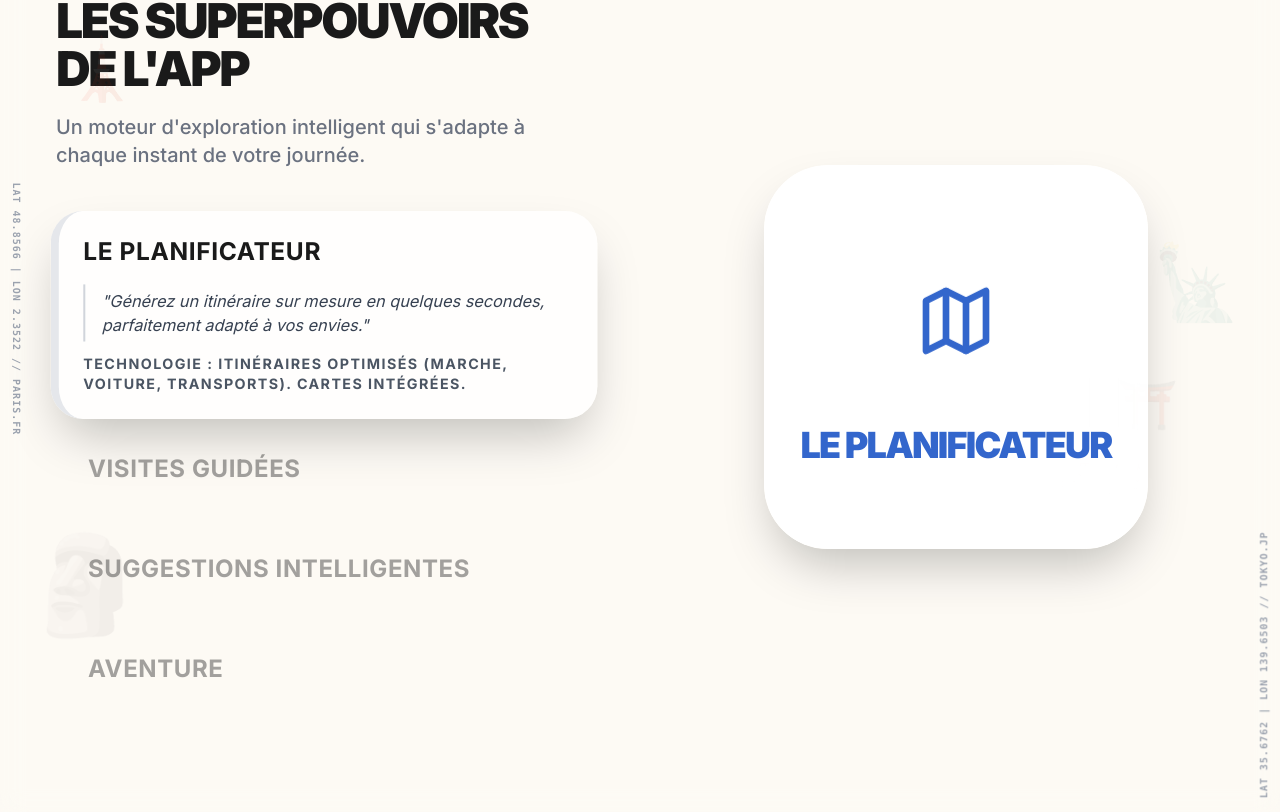
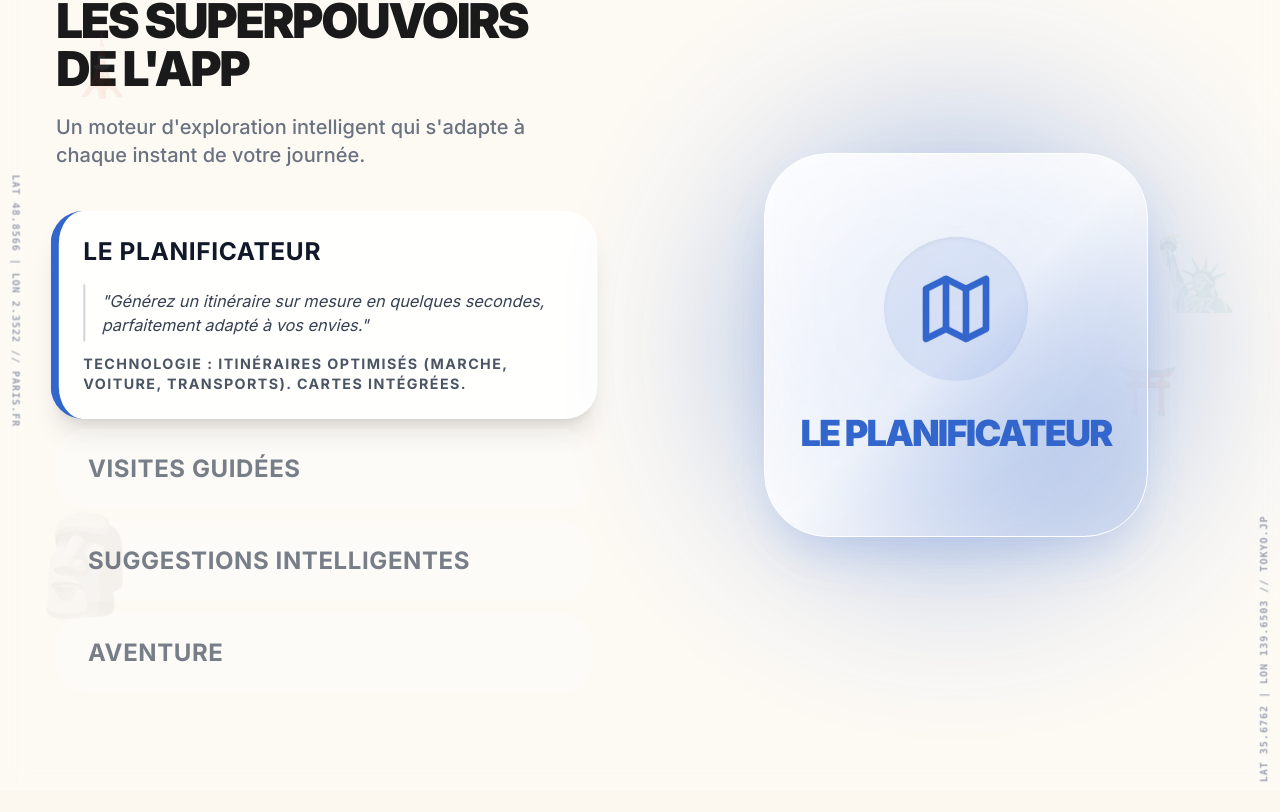
Before and after one commit to Redachk2001/Itinerarlyweb, a React (Vite) app: page / in a window 1280 px wide. Shown: the part 1088-1900 px from the top of the page. Built offline with nearby package versions, Linux system fonts and the light colour scheme.

Commit message:
Enhance interactive UI feedback and fix dynamic tailwind colors

```diff
--- a/src/App.jsx
+++ b/src/App.jsx
@@ -282,10 +282,13 @@ const InteractiveFeatures = ({ t }) => {
           {t.features.modes.map((f, idx) => {
             const isActive = idx === activeIdx;
             return (
-              <div key={f.id} onClick={() => setActiveIdx(idx)} className={`cursor-pointer transition-all duration-500 rounded-[2rem] p-6 border-l-8 ${isActive ? `border-${colorMap[idx]} bg-white/80 shadow-2xl scale-[1.02]` : 'border-transparent opacity-40 grayscale hover:opacity-100 hover:grayscale-0'}`}>
-                <h3 className="text-2xl font-bold mb-2 uppercase tracking-wide">{f.title}</h3>
+              <div key={f.id} onClick={() => setActiveIdx(idx)} className={`cursor-pointer transition-all duration-500 rounded-[2rem] p-6 border-l-8 group relative overflow-hidden ${isActive ? `border-${colorMap[idx]} bg-white/90 shadow-xl scale-[1.02]` : `border-transparent bg-white/30 hover:bg-white/60 hover:border-${colorMap[idx]}/40 hover:shadow-md opacity-75 hover:opacity-100`}`}>
+                <div className="flex items-center justify-between relative z-10">
+                  <h3 className={`text-2xl font-bold uppercase tracking-wide transition-colors ${isActive ? 'text-gray-900' : 'text-gray-600 group-hover:text-gray-900'}`}>{f.title}</h3>
+                  {!isActive && <div className={`w-8 h-8 rounded-full flex items-center justify-center bg-${colorMap[idx]}/10 text-${colorMap[idx]} opacity-0 group-hover:opacity-100 transition-all transform translate-x-4 group-hover:translate-x-0 font-black`}>→</div>}
+                </div>
                 {isActive && (
-                  <div className="space-y-3 mt-4">
+                  <div className="space-y-3 mt-4 relative z-10">
                     <p className="text-gray-700 italic border-l-2 border-gray-300 pl-4 py-1">{f.userView}</p>
                     <p className="text-sm text-gray-600 font-bold uppercase tracking-widest">{t.features.capLabel} {f.capabilities}</p>
                   </div>
@@ -296,8 +299,8 @@ const InteractiveFeatures = ({ t }) => {
         </div>
         <div className="w-full lg:w-1/2 relative h-[350px] md:h-[500px] flex items-center justify-center mt-12 lg:mt-0">
            <div className={`absolute w-[400px] h-[400px] rounded-full blur-[100px] opacity-20 bg-${activeColor} transition-colors duration-1000 animate-pulse-slow`}></div>
-           <div className="relative z-10 bg-white/90 backdrop-blur-2xl border border-white w-full max-sm:max-w-[280px] max-w-sm aspect-square rounded-[4rem] shadow-2xl flex flex-col items-center justify-center p-8 transition-transform duration-700 hover:scale-105">
-              <div className={`w-36 h-36 rounded-full bg-${activeColor}/5 flex items-center justify-center mb-8 animate-float`}>{iconMap[activeIdx]}</div>
+           <div className={`relative z-10 border border-white w-full max-sm:max-w-[280px] max-w-sm aspect-square rounded-[4rem] shadow-2xl shadow-${activeColor}/20 flex flex-col items-center justify-center p-8 transition-all duration-700 hover:scale-105 bg-gradient-to-br from-white/90 via-white/80 to-${activeColor}/10 backdrop-blur-2xl`}>
+              <div className={`w-36 h-36 rounded-full bg-${activeColor}/10 flex items-center justify-center mb-8 animate-float shadow-inner text-${activeColor}`}>{iconMap[activeIdx]}</div>
               <h4 className={`text-4xl font-black text-${activeColor} uppercase tracking-tighter`}>{t.features.modes[activeIdx].title}</h4>
            </div>
         </div>
--- a/tailwind.config.js
+++ b/tailwind.config.js
@@ -3,6 +3,12 @@ export default {
   content: [
     "./index.html",
     "./src/**/*.{js,ts,jsx,tsx}",
+  ],
+  safelist: [
+    {
+      pattern: /(bg|text|border|ring|shadow|from|to|via)-(ocean|turquoise|coral|violet)/,
+      variants: ['hover', 'group-hover']
+    }
   ],
   theme: {
     extend: {
```
